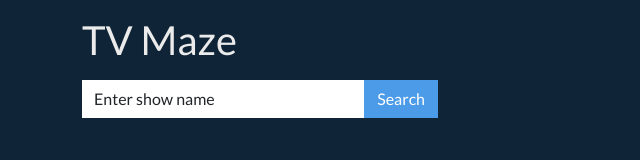
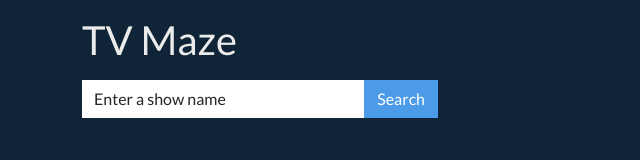
Before and after one commit to russethk/russethk.github.io, a plain HTML site: page apis-tvmaze/index.html in a window 1280 px wide. Shown: the full height of the page, 0-640 px from the left. Drawn offline with nearby package versions, Linux system fonts and the light colour scheme.

Commit message:
index update

```diff
--- a/apis-tvmaze/index.html
+++ b/apis-tvmaze/index.html
@@ -17,7 +17,7 @@
       <div class="mb-3 row">
         <div class="col-xs-12 col-sm-8 col-md-6 col-lg-5 col-xl-4">
           <div class="input-group">
-            <input id="searchForm-term" type="search" required value="Enter show name" class="form-control"
+            <input id="searchForm-term" type="search" required value="Enter a show name" class="form-control"
               aria-label="Search">
             <button type="submit" class="input-group-text btn btn-primary">Search</button>
           </div>
```
